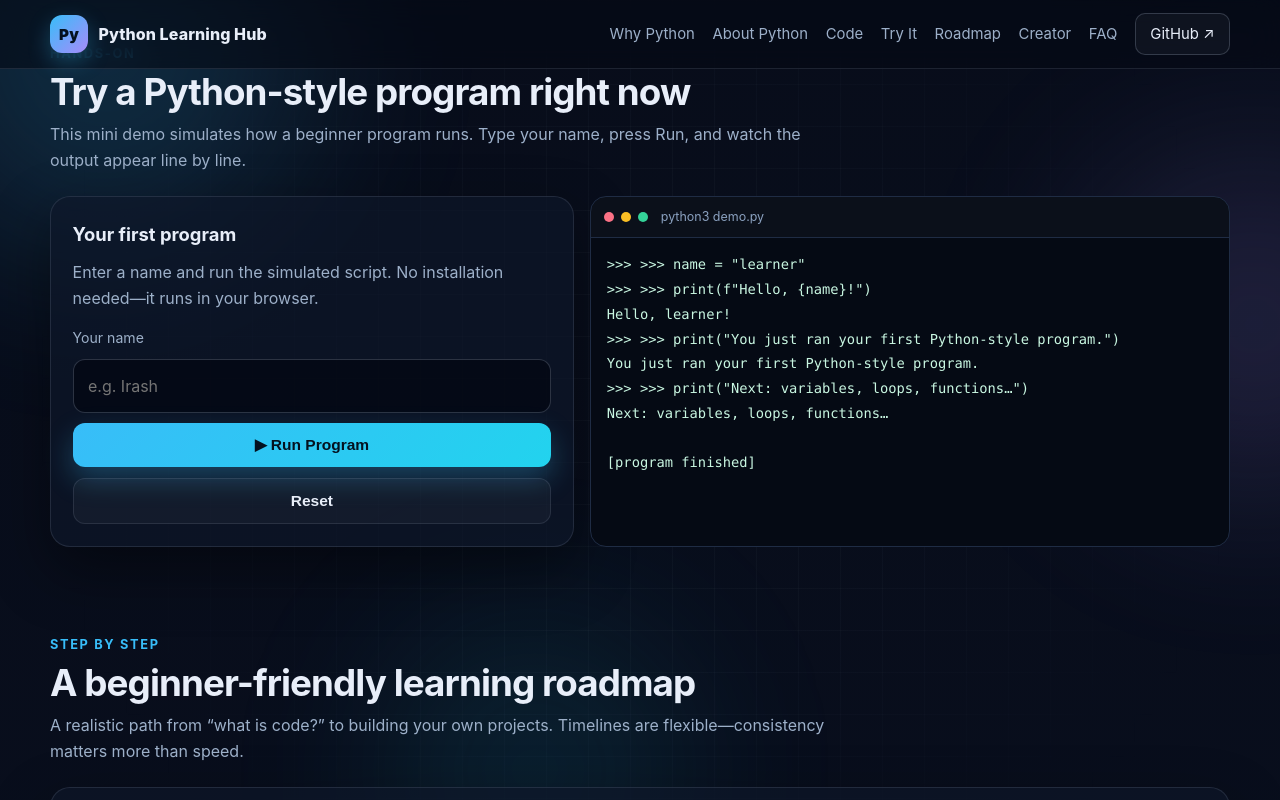
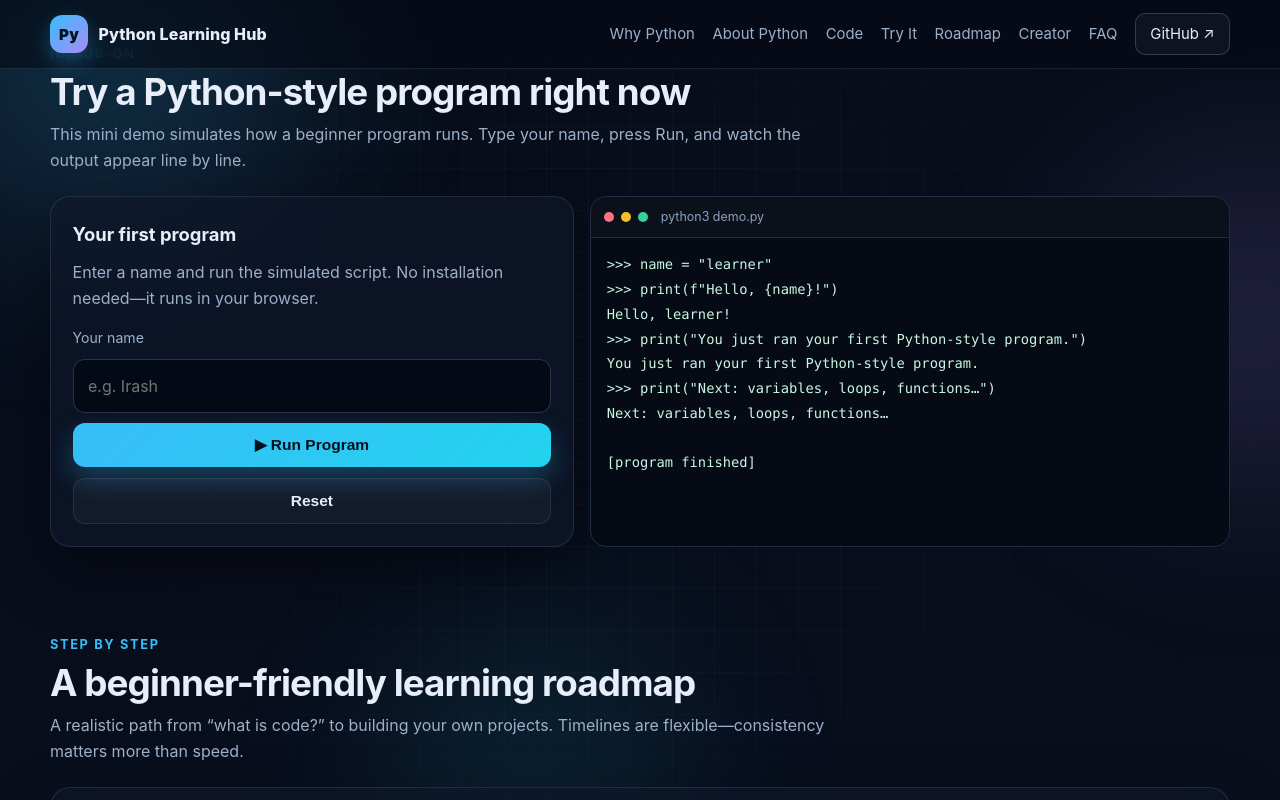
Before and after one commit to irashmethsara61-bo/Python-Learning-Hub, a plain HTML site: page index.html in a window 1280 px wide. Both pictures are taken after a click on the button "▶ Run Program". Shown: the part 2654-3454 px from the top of the page. Drawn offline with Linux system fonts and the light colour scheme.

Commit message:
Fix doubled prompt in demo terminal

```diff
--- a/index.html
+++ b/index.html
@@ -1893,12 +1893,12 @@ I am learning functions 🐍</span></code></pre>
       const rawName = nameInput.value.trim();
       const name = rawName || 'learner';
       const script = [
-        { type: 'cmd', text: '>>> name = "' + name + '"' },
-        { type: 'cmd', text: '>>> print(f"Hello, {name}!")' },
+        { type: 'cmd', text: 'name = "' + name + '"' },
+        { type: 'cmd', text: 'print(f"Hello, {name}!")' },
         { type: 'result', text: 'Hello, ' + name + '!' },
-        { type: 'cmd', text: '>>> print("You just ran your first Python-style program.")' },
+        { type: 'cmd', text: 'print("You just ran your first Python-style program.")' },
         { type: 'result', text: 'You just ran your first Python-style program.' },
-        { type: 'cmd', text: '>>> print("Next: variables, loops, functions…")' },
+        { type: 'cmd', text: 'print("Next: variables, loops, functions…")' },
         { type: 'result', text: 'Next: variables, loops, functions…' }
       ];
       writeTerminal('');
```
